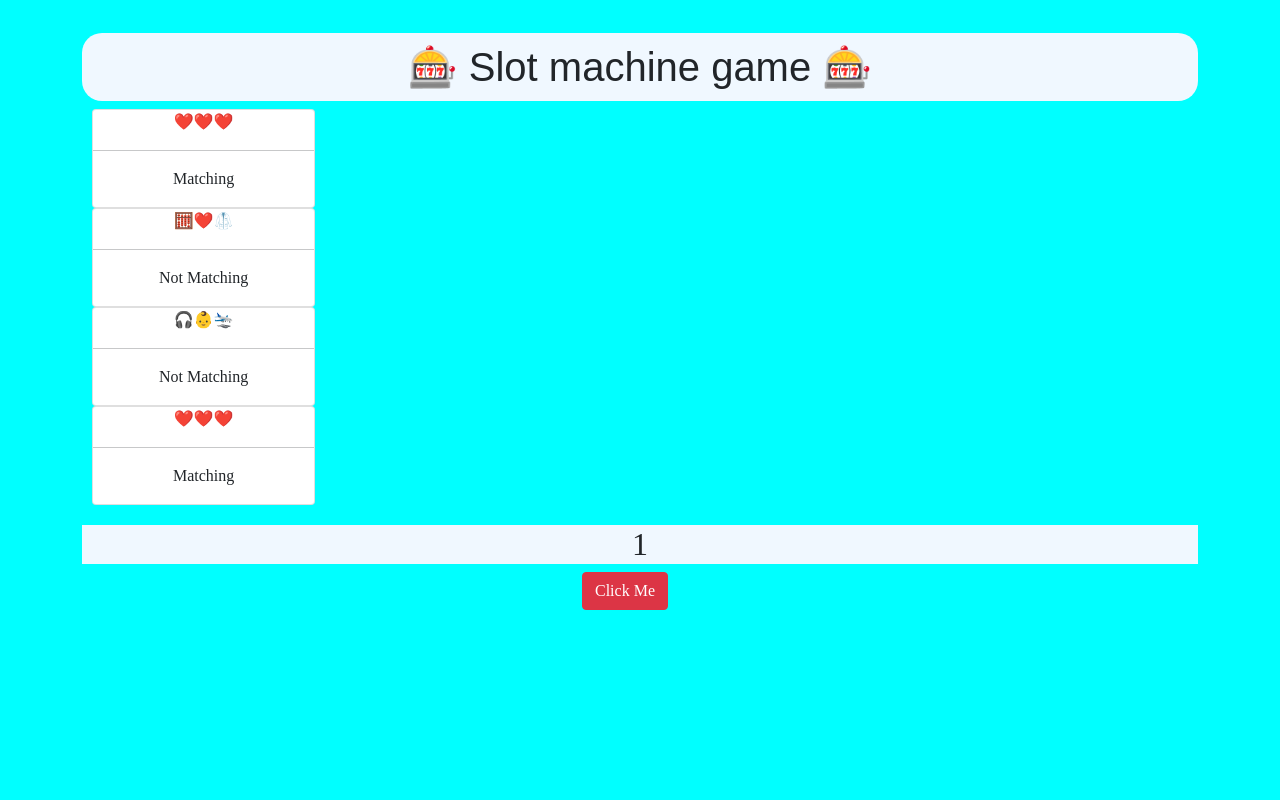
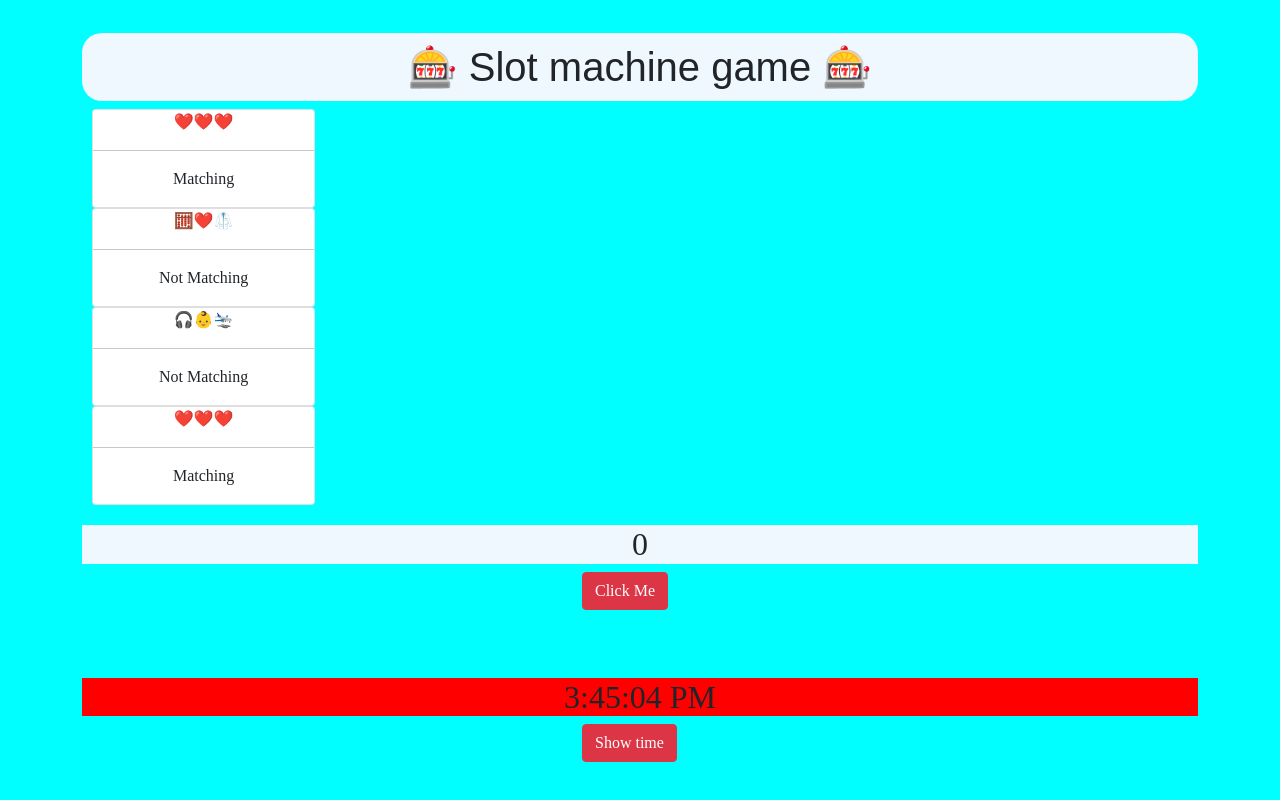
Before and after one commit to hossainalamin/ReactJs, a React (Create React App) app: page / in a window 1280 px wide. Shown: the part 591-1391 px from the top of the page. Before the commit the page ends 1249 px from the top, so only its background shows below. Built offline with nearby package versions, Linux system fonts and the light colour scheme.

Commit message:
current time using hook

```diff
--- a/src/App.jsx
+++ b/src/App.jsx
@@ -6,10 +6,15 @@ import Card from './Card';
 import Cdata from './Cdata'
 import Slot from './Slot'
 function App() {
-    const state = useState();
-    const [count,setState] = useState(1);
+    const [count,setState] = useState(0);
     const numInc = ()=>{
-        setState(count +1)
+        setState(count +1);
+    }
+    var time = new Date();
+    time = time.toLocaleTimeString()
+    const[loadTime,timeFunction] = useState(time)
+    const showTime = ()=>{
+        timeFunction(new Date().toLocaleTimeString())
     }
     return (
         <>
@@ -56,6 +61,8 @@ function App() {
                 z="❤️" />
             <h2 style = {{backgroundColor : 'aliceblue',marginTop : '20px',justifyContent : 'center',display : 'flex'}}>{count}</h2>
             <button style={{marginLeft : '500px'}} className = 'btn btn-danger mb-5' onClick={numInc}>Click Me</button>
+            <h2 style = {{backgroundColor : "red",marginTop : '20px',justifyContent : 'center',display : 'flex'}}>{loadTime}</h2>
+            <button style={{marginLeft : '500px'}} className = 'btn btn-danger mb-5' onClick={showTime}>Show time</button>
         </>
     );
 }
```
